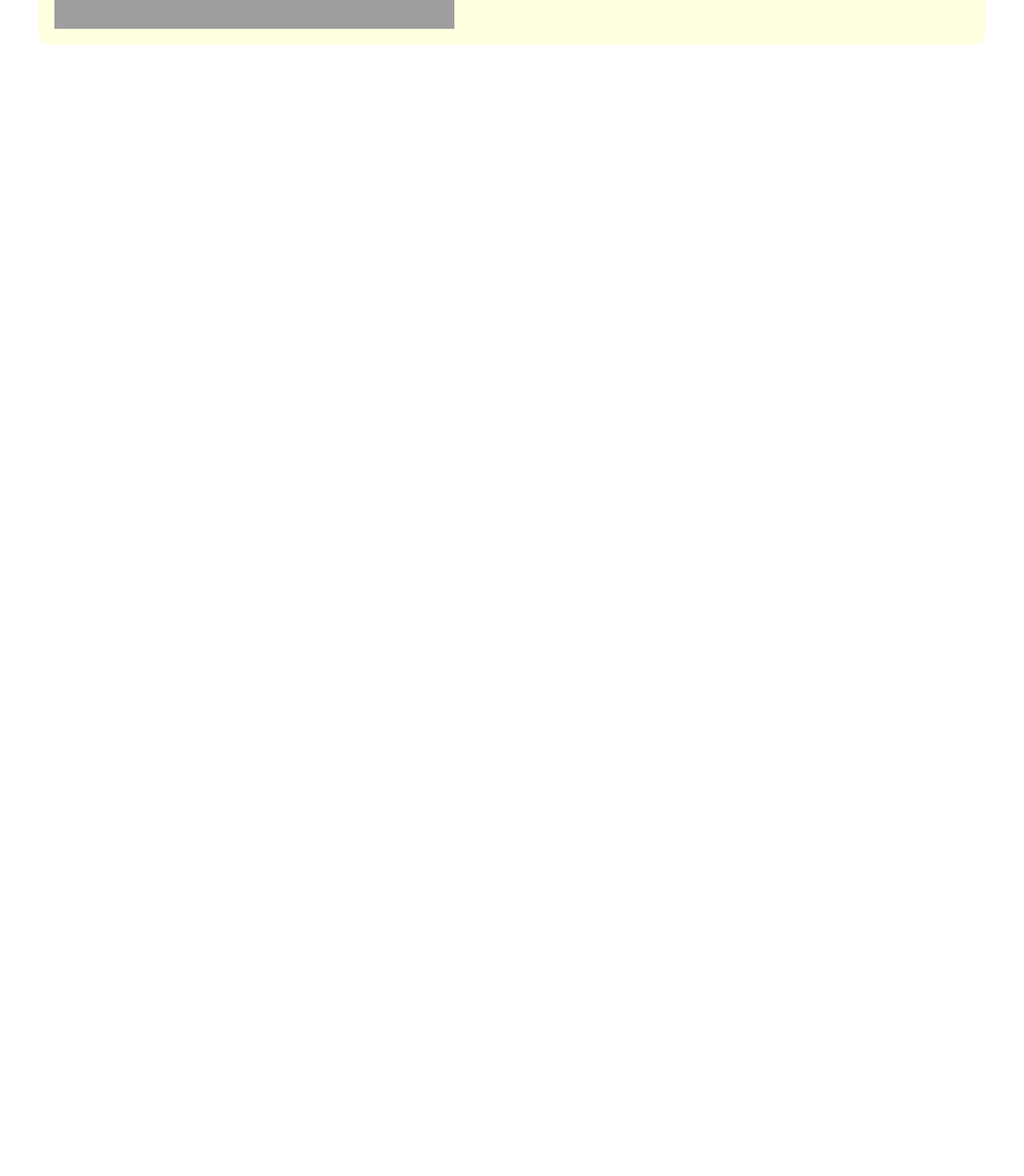
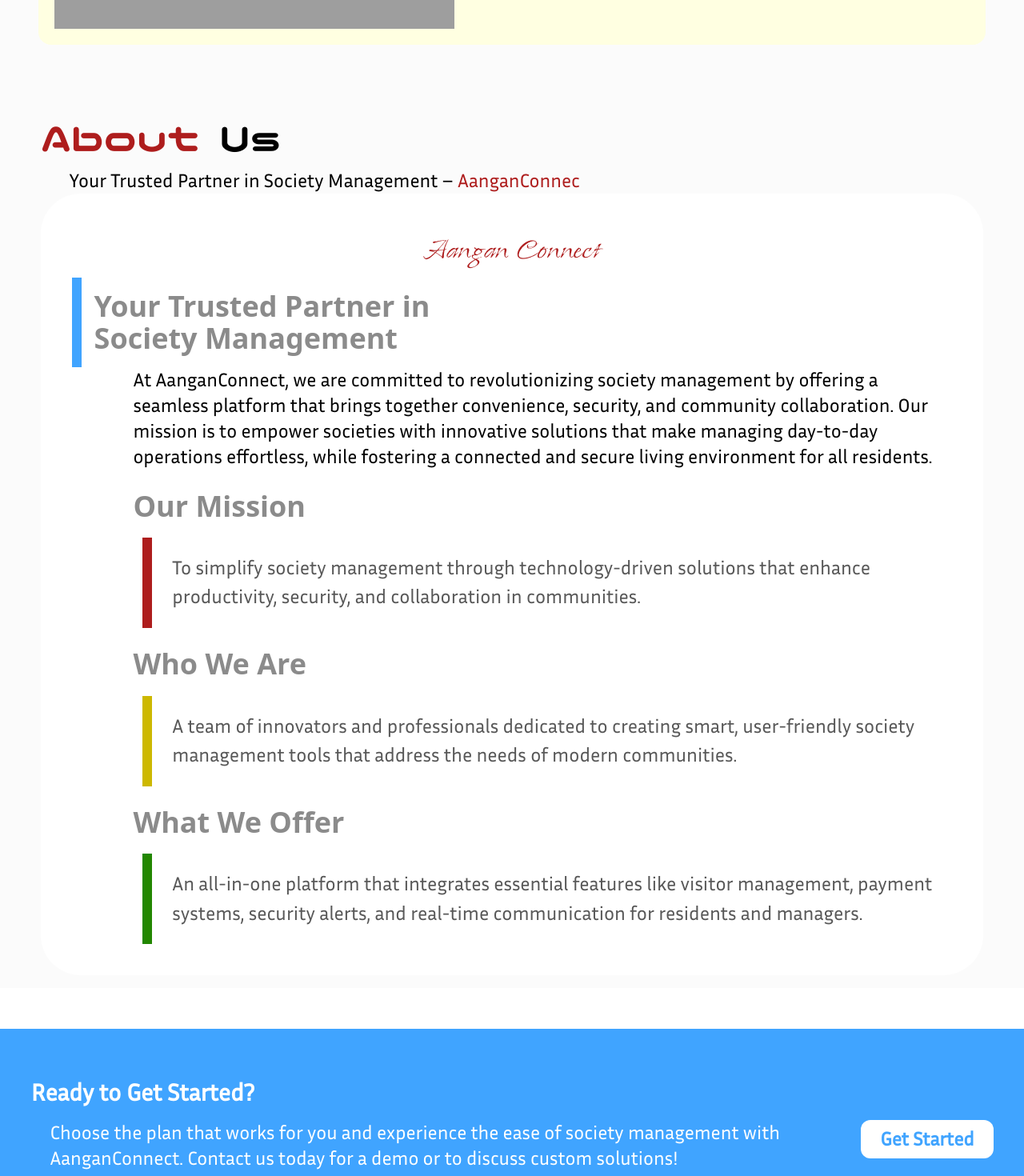
Before and after one commit to tarun-jaat/AanganConnectWeb, a React (Vite) app: page / in a window 1280 px wide. Shown: the part 3200-4670 px from the top of the page at 80% size. Before the commit the page ends 3256 px from the top, so only its background shows below. Built offline with nearby package versions, Linux system fonts and the light colour scheme; grey boxes are pictures that could not be loaded.

Commit message:
fifth commit

```diff
--- a/src/App.css
+++ b/src/App.css
@@ -5,6 +5,10 @@
 @font-face {
   font-family: font-2;
   src: url(./assets/inria-sans.regular.otf);
+}
+@font-face {
+  font-family: font-3;
+  src: url(./assets/IslandMoments-Regular.ttf);
 }
 #home{
   background-color: rgba(255, 255, 255, 0.466);
@@ -22,3 +26,6 @@
 .inria{
   font-family: font-2;
 }
+.island{
+  font-family: font-3;
+}
--- a/src/App.jsx
+++ b/src/App.jsx
@@ -5,6 +5,7 @@
 import Features from './Screens/Features'
 import Container from './Screens/Container'
 import Navbar from './components/Navbar'
+import About from './Screens/About'
 const App = () => {
   return (
     <BrowserRouter>
@@ -12,6 +13,7 @@
     <Routes>
       <Route  path='/' element={<Container/>}/>
       <Route path='features' element={<Features/>}/>
+      <Route path='/about' element={<About/>}/>
       <Route path="*" element={() => <h1>Page Not Found</h1>}/>
 
     </Routes>
--- /dev/null
+++ b/src/Screens/About.jsx
@@ -0,0 +1,80 @@
+import React from "react";
+
+const About = () => {
+  return (
+    <div className="w-full">
+      <div className="w-full p-4 bg-[#FBFBFB] pt-[6vw] px-[4vw]">
+        <div className="w-full flex-col flex items-end">
+          <h1 className="text-[4vw] nico w-full">
+            <span>About</span> Us
+          </h1>
+          <p className="inria text-2xl w-[97%]">
+            Your Trusted Partner in Society Management –{" "}
+            <span>AanganConnec</span>
+          </p>
+        </div>
+        <div className="w-full p-[3vw] bg-white rounded-[50px] flex flex-col items-center">
+          <h1 className="island text-[3.5vw] text-[#AE1D1D]">Aangan Connect</h1>
+          <div className="flex flex-col items-end">
+            <div className="border-[#40A4FF] border-l-[12px] w-full p-4">
+              <h1 className="text-4xl font-[600] text-[#8B8B8B]">
+                Your Trusted Partner in <br /> Society Management
+              </h1>
+            </div>
+            <p className="w-full inria pl-[6vw] text-2xl">
+              At AanganConnect, we are committed to revolutionizing society
+              management by offering a seamless platform that brings together
+              convenience, security, and community collaboration. Our mission is
+              to empower societies with innovative solutions that make managing
+              day-to-day operations effortless, while fostering a connected and
+              secure living environment for all residents.
+            </p>
+          </div>
+          <div className="flex flex-col items-end mt-[2vw]">
+            <div className="w-full pl-[6vw]">
+              <h1 className="text-4xl font-[600] text-[#8B8B8B]">
+                Our Mission
+              </h1>
+            </div>
+            <p className="w-[92%] pl-[2vw] py-5 text-[#585858] inria text-[1.9vw] font-medium mt-[1.5vw] border-l-[12px] border-l-[#AE1D1D]">
+              To simplify society management through technology-driven solutions
+              that enhance productivity, security, and collaboration in
+              communities.
+            </p>
+          </div>
+          <div className="flex flex-col items-end mt-[2vw]">
+            <div className="w-full pl-[6vw]">
+              <h1 className="text-4xl font-[600] text-[#8B8B8B]">Who We Are</h1>
+            </div>
+            <p className="w-[92%] pl-[2vw] py-5 text-[#585858] inria text-[1.9vw] font-medium mt-[1.5vw] border-l-[12px] border-l-[#CDB800]">
+              A team of innovators and professionals dedicated to creating
+              smart, user-friendly society management tools that address the
+              needs of modern communities.
+            </p>
+          </div>
+          <div className="flex flex-col items-end mt-[2vw]">
+            <div className="w-full pl-[6vw]">
+              <h1 className="text-4xl font-[600] text-[#8B8B8B]">
+                What We Offer
+              </h1>
+            </div>
+            <p className="w-[92%] pl-[2vw] py-5 text-[#585858] inria text-[1.9vw] font-medium mt-[1.5vw] border-l-[12px] border-l-[#228700]">
+              An all-in-one platform that integrates essential features like
+              visitor management, payment systems, security alerts, and
+              real-time communication for residents and managers.
+            </p>
+          </div>
+        </div>
+      </div>
+        <div className="w-full h-[30vh] inria bg-[#40A4FF] px-[3vw] gap-y-4 mt-[4vw] flex flex-col justify-center">
+          <h1 className="inria text-3xl text-white font-[700]">Ready to Get Started?</h1>
+          <div className="flex justify-between items-start">
+          <p className="w-[80%] text-2xl text-white font-[400] pl-6">Choose the plan that works for you and experience the ease of society management with AanganConnect. Contact us today for a demo or to discuss custom solutions!</p>
+          <button className="bg-white py-2 px-6 cursor-pointer rounded-xl text-2xl font-bold text-[#40A4FF]">Get Started</button>
+          </div>
+        </div>
+    </div>
+  );
+};
+
+export default About;
--- a/src/Screens/Container.jsx
+++ b/src/Screens/Container.jsx
@@ -1,11 +1,13 @@
 import React from 'react'
 import Home from '../components/Home'
 import Features from './Features'
+import About from './About'
 const Container = () => {
   return (
     <div>
         <Home/>
         <Features/>
+        <About/>
     </div>
   )
 }
--- a/src/Screens/Features.jsx
+++ b/src/Screens/Features.jsx
@@ -3,7 +3,7 @@
 
 function About() {
   return (
-    <div className="w-full px-12">
+    <div className="w-full bg-[#FBFBFB] px-12">
       <div className="w-full h-[35vh] flex flex-col items-center justify-end p-3">
         <h1 className="nico text-[4vw]">
           AANGAN <span>CONNECT</span>
```
Also changed, not shown: src/assets/IslandMoments-Regular.ttf (added).
